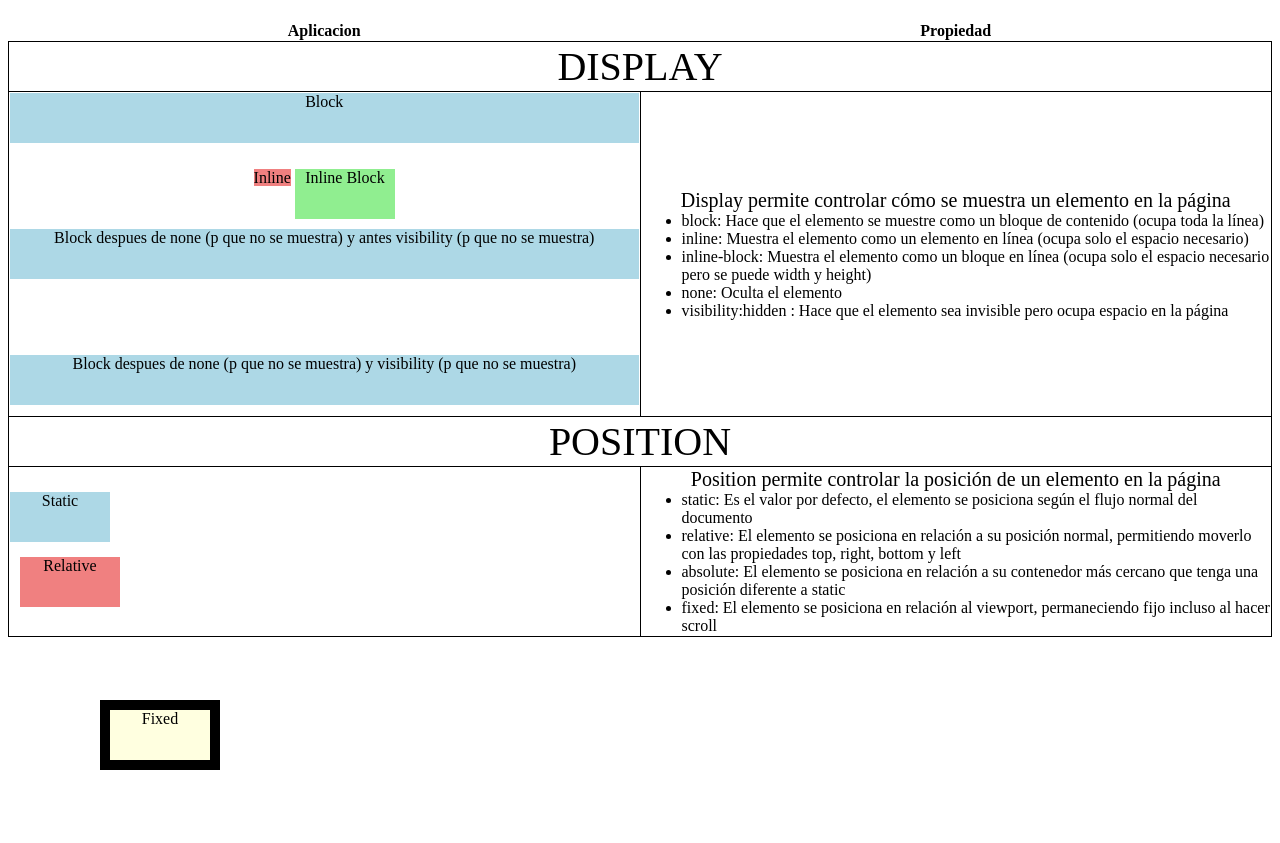
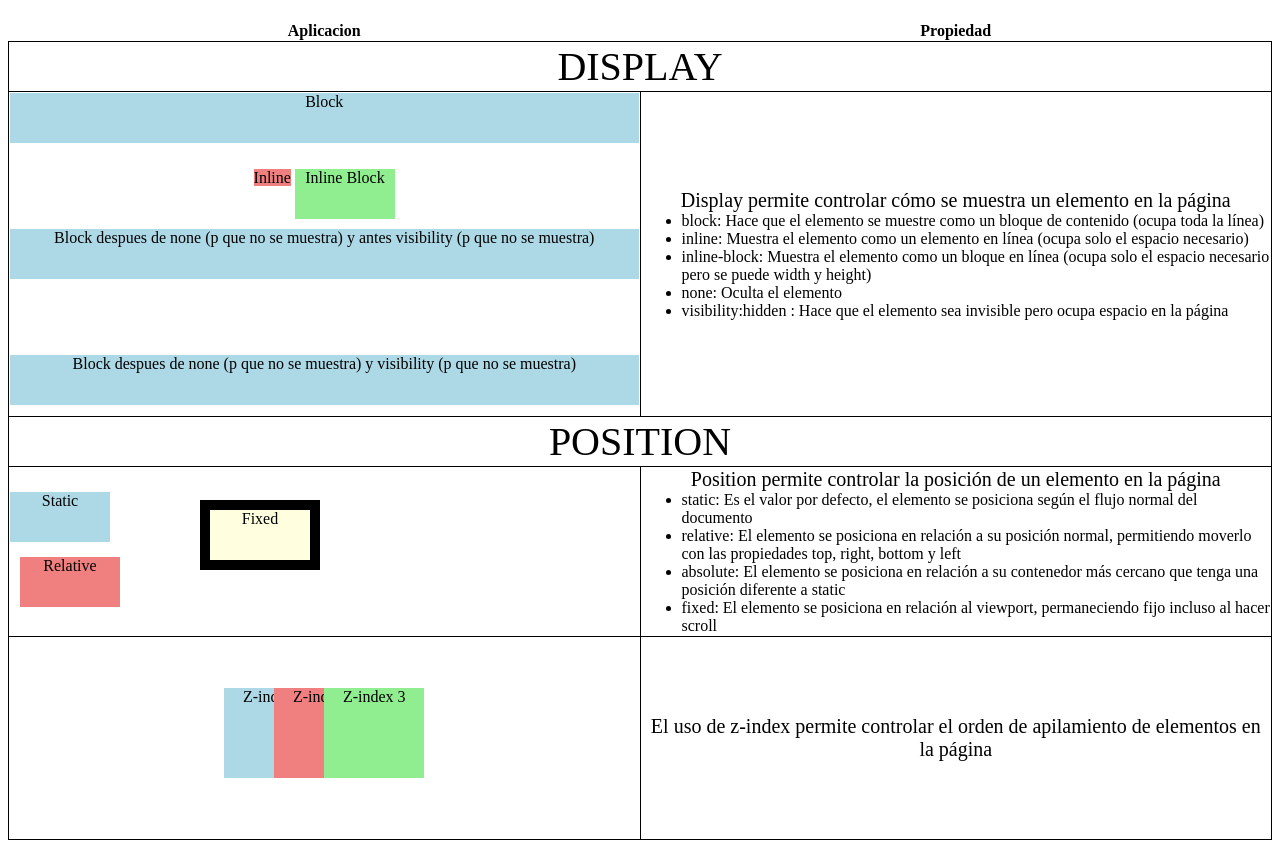
Before and after one commit to Macacofig/TemplatesHTML-CSS-JS, a plain HTML site: page GestionElementos/index.html in a window 1280 px wide. Before the commit the page ends 800 px from the top, so only its background shows below. Drawn offline with Linux system fonts and the light colour scheme.

Commit message:
feat: Gestion of elementos with z-index

```diff
--- a/GestionElementos/index.html
+++ b/GestionElementos/index.html
@@ -58,7 +58,18 @@
                 </ul>
             </td>
         </tr>
-
+        <tr>
+            <td>
+                <div class="index-container">
+                    <div class="z-index-1">Z-index 1</div>
+                    <div class="z-index-2">Z-index 2</div>
+                    <div class="z-index-3">Z-index 3</div>
+                </div>
+            </td>
+            <td>
+                <p class="text-details">El uso de z-index permite controlar el orden de apilamiento de elementos en la página</p>
+            </td>
+        </tr>
     </table>
 
 </body>
--- a/GestionElementos/styles.css
+++ b/GestionElementos/styles.css
@@ -75,7 +75,7 @@
 }
 .position-absolute {
     position: absolute;
-    top: 700px;
+    top: 500px;
     right: 1800px;
     width: 100px;
     height: 50px;
@@ -86,10 +86,44 @@
 .position-fixed {
     position: fixed;
     border: 10px solid black;
-    top: 700px;
-    left: 100px;
+    top: 500px;
+    left: 200px;
     width: 100px;
     height: 50px;
     background-color: lightyellow;
     margin-bottom: 10px;
 }
+
+.index-container
+{
+    display: flex;
+    position: relative;
+    width: 100%;
+    height: 200px;
+    box-sizing: border-box;
+    justify-content: center;
+    align-items: center;
+}
+.z-index-1 {
+    z-index: 1;
+    width: 100px;
+    height: 90px;
+    background-color: lightblue;
+    margin-bottom: 10px;
+
+}
+.z-index-2 {
+    position: absolute;
+    z-index: 2;
+    width: 100px;
+    height: 90px;
+    background-color: lightcoral;
+    margin-bottom: 10px;
+}
+.z-index-3 {
+    z-index: 3;
+    width: 100px;
+    height: 90px;
+    background-color: lightgreen;
+    margin-bottom: 10px;
+}
```
Also changed, not shown: Position/index.html (deleted).
